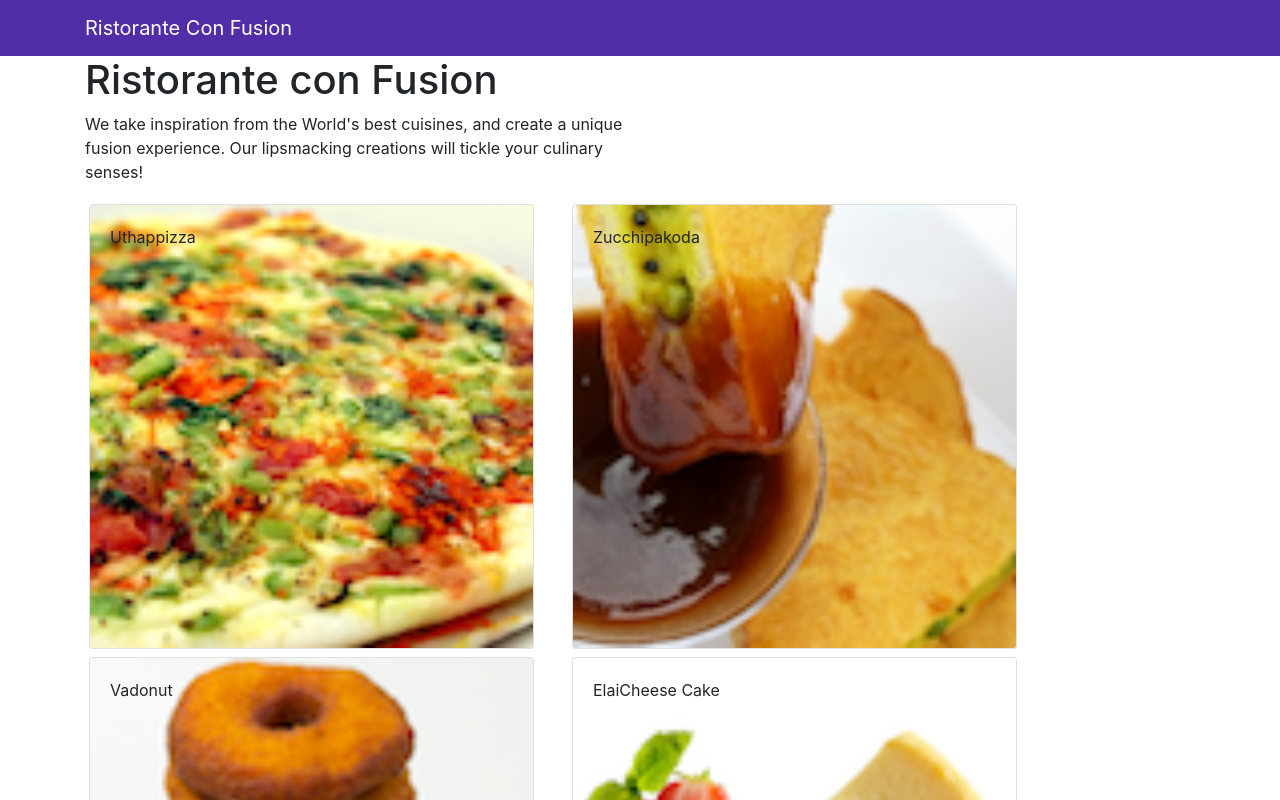
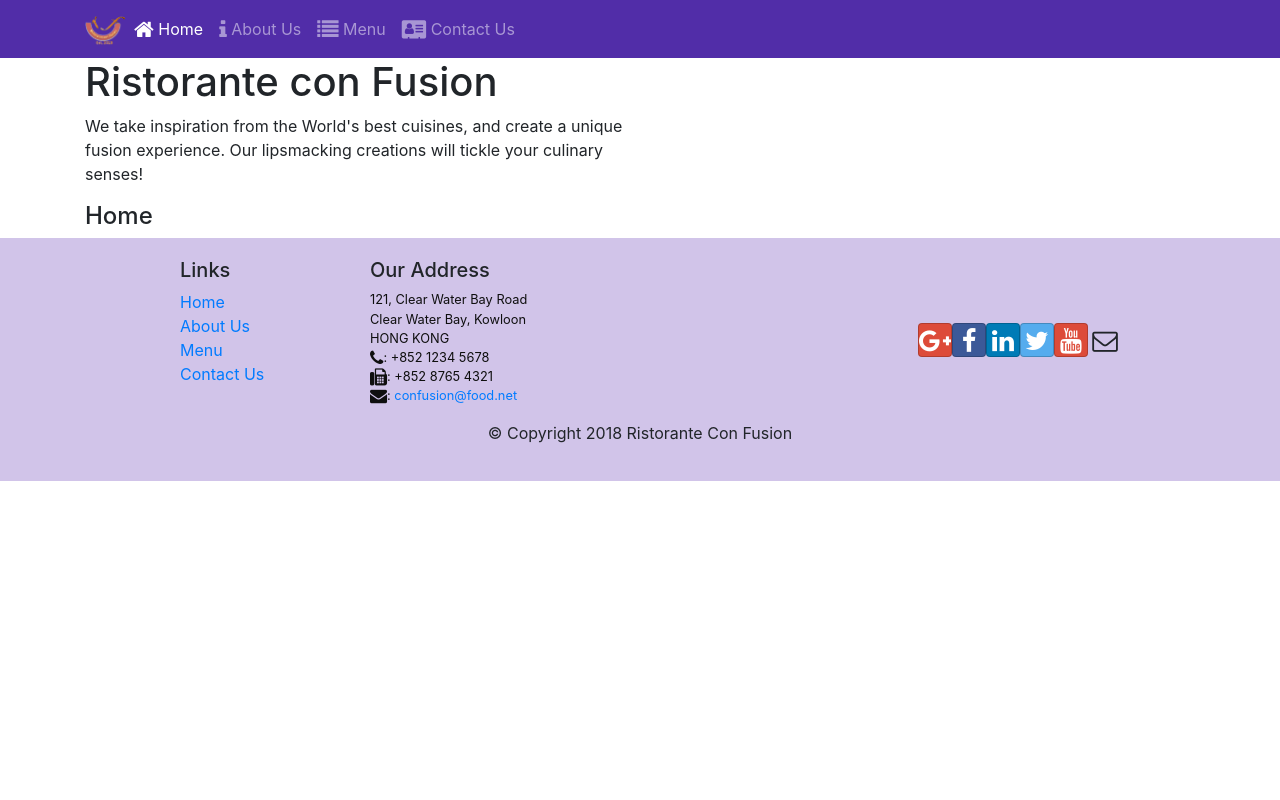
Before and after one commit to Quang167/Ferm201-ReactJS, a React (Create React App) app in the folder my-app/: page /home in a window 1280 px wide. Shown: the top 800 px of the page. Built offline with nearby package versions, Linux system fonts and the light colour scheme.

Commit message:
React Router

```diff
--- a/my-app/package.json
+++ b/my-app/package.json
@@ -12,6 +12,7 @@
     "popper.js": "^1.16.1",
     "react": "^18.2.0",
     "react-dom": "^18.2.0",
+    "react-router-dom": "4.2.2",
     "react-scripts": "5.0.1",
     "reactstrap": "^9.1.10",
     "web-vitals": "^2.1.4"
--- a/my-app/src/App.js
+++ b/my-app/src/App.js
@@ -1,63 +1,26 @@
 import './App.css';
 import { Component } from 'react';
 import Main from './components/MainComponent';
-// import { Navbar, NavbarBrand } from 'reactstrap'
 // import { Media } from 'reactstrap';
-// import Menu from './components/MenuComponent';
-// import NavbarHeader from './components/Navbar';
-// import { DISHES } from './shared/dishes';
-// import ButtonCount from './components/ButtonCount';
-// import ParentComponent from './components/ButtonCount/button';
+import { DISHES } from './shared/dishes';
+import { BrowserRouter } from 'react-router-dom';
 
 
 
 
-// function App() {
-//   return (
-//     <>
-//     <div className="App">
-//       <NavbarHeader />
-//     {/* <Menu /> */}
-//   {/* <ButtonCount props="Hello"/> */}
-//   {/* <ParentComponent /> */}
-//     </div>
-//     </>
-//   );
-// }
+function App() {
+  return (
+    <>
+      <BrowserRouter>
+        <div className="App">
+          <Main />
+        </div>
+      </BrowserRouter>
 
-// Ex 25
-// class App extends Component {
-//   constructor(props) {
-//     super(props);
-//     this.state = {
-//       dishes: DISHES
-//     };
-//   }
-//   render() {
-//     return (
-//       <div className="App">
-//         <Navbar dark color="primary">
-//           <div className="container">
-//             <NavbarBrand href="/">Ristorante Con Fusion</NavbarBrand>
-//           </div>
-//         </Navbar>
-//         <Menu dishes={this.state.dishes} />
-//       </div>
-//     );
-//   }
-// }
-// Ex 25
-
-// Ex 26
-class App extends Component {
-
-  render() {
-    return (
-      <div className="App">
-        <Main />
-      </div>
-    );
-  }
+    </>
+  );
 }
 
+
+
 export default App;
--- a/my-app/src/components/FooterComponent.js
+++ b/my-app/src/components/FooterComponent.js
@@ -1,4 +1,5 @@
 import React from 'react';
+import { Link } from 'react-router-dom';
 
 function Footer(props) {
     return(
@@ -8,10 +9,11 @@
                 <div className="col-4 offset-1 col-sm-2">
                     <h5>Links</h5>
                     <ul className="list-unstyled">
-                        <li><a href="#">Home</a></li>
-                        <li><a href="#">About</a></li>
-                        <li><a href="#">Menu</a></li>
-                        <li><a href="contactus.html">Contact</a></li>
+                    <li><Link to='/home'>Home</Link></li>
+                        <li><Link to='/aboutus'>About Us</Link></li>
+                        <li><Link to='/menu'>Menu</Link></li>
+                        <li><Link to='/contactus'>Contact Us</Link></li>
+
                     </ul>
                 </div>
                 <div className="col-7 col-sm-5">
--- a/my-app/src/components/HeaderComponent.js
+++ b/my-app/src/components/HeaderComponent.js
@@ -1,16 +1,49 @@
 import React, { Component } from 'react';
-import { Navbar, NavbarBrand, } from 'reactstrap';
+import { Nav, Navbar, NavbarBrand, NavbarToggler, Collapse, NavItem,  } from 'reactstrap';
+import { NavLink } from 'react-router-dom';
 
+// Write class
 class Header extends Component {
+  constructor(props) {
+      super(props);
+
+      this.toggleNav = this.toggleNav.bind(this);
+      this.state = {
+        isNavOpen: false
+      };
+    }
+
+    toggleNav() {
+      this.setState({
+        isNavOpen: !this.state.isNavOpen
+      });
+    }
+
   render() {
       return(
-    <React.Fragment>
-      <Navbar dark>
+          <div>
+              <Navbar dark expand="md">
                   <div className="container">
-            <NavbarBrand href="/">Ristorante Con Fusion</NavbarBrand>
+                      <NavbarToggler onClick={this.toggleNav} />
+                      <NavbarBrand className="mr-auto" href="/"><img src='assets/images/logo.png' height="30" width="41" alt='Ristorante Con Fusion' /></NavbarBrand>
+                      <Collapse isOpen={this.state.isNavOpen} navbar>
+                          <Nav navbar>
+                          <NavItem>
+                              <NavLink className="nav-link"  to='/home'><span className="fa fa-home fa-lg"></span> Home</NavLink>
+                          </NavItem>
+                          <NavItem>
+                              <NavLink className="nav-link" to='/aboutus'><span className="fa fa-info fa-lg"></span> About Us</NavLink>
+                          </NavItem>
+                          <NavItem>
+                              <NavLink className="nav-link"  to='/menu'><span className="fa fa-list fa-lg"></span> Menu</NavLink>
+                          </NavItem>
+                          <NavItem>
+                              <NavLink className="nav-link" to='/contactus'><span className="fa fa-address-card fa-lg"></span> Contact Us</NavLink>
+                          </NavItem>
+                          </Nav>
+                      </Collapse>
                   </div>
               </Navbar>
-      {/* <Jumbotron> */}
                   <div className="container">
                       <div className="row row-header">
                           <div className="col-12 col-sm-6">
@@ -19,10 +52,70 @@
                           </div>
                       </div>
                   </div>
-       {/* </Jumbotron> */}
-    </React.Fragment>
+          </div>
       );
   }
 }
 
+//Write functional
+
+// const Header = () => {
+//   const [isNavOpen, setIsNavOpen] = useState(false);
+
+//   const toggleNav = () => {
+//     setIsNavOpen(!isNavOpen);
+//   };
+
+//   return (
+//     <div>
+//       <Navbar dark expand="md">
+//         <div className="container">
+//           <NavbarToggler onClick={toggleNav} />
+//           <NavbarBrand className="mr-auto" href="/">
+//             <img src="assets/images/logo.png" height="30" width="41" alt="Ristorante Con Fusion" />
+//           </NavbarBrand>
+//           <Collapse isOpen={isNavOpen} navbar>
+//             <Nav navbar>
+//               <NavItem>
+//                 <NavLink className="nav-link" to="/home">
+//                   <span className="fa fa-home fa-lg"></span> Home
+//                 </NavLink>
+//               </NavItem>
+//               <NavItem>
+//                 <NavLink className="nav-link" to="/aboutus">
+//                   <span className="fa fa-info fa-lg"></span> About Us
+//                 </NavLink>
+//               </NavItem>
+//               <NavItem>
+//                 <NavLink className="nav-link" to="/menu">
+//                   <span className="fa fa-list fa-lg"></span> Menu
+//                 </NavLink>
+//               </NavItem>
+//               <NavItem>
+//                 <NavLink className="nav-link" to="/contactus">
+//                   <span className="fa fa-address-card fa-lg"></span> Contact Us
+//                 </NavLink>
+//               </NavItem>
+//             </Nav>
+//           </Collapse>
+//         </div>
+//       </Navbar>
+//       <Jumbotron>
+//         <div className="container">
+//           <div className="row row-header">
+//             <div className="col-12 col-sm-6">
+//               <h1>Ristorante con Fusion</h1>
+//               <p>
+//                 We take inspiration from the World's best cuisines, and create a unique fusion experience. Our lipsmacking
+//                 creations will tickle your culinary senses!
+//               </p>
+//             </div>
+//           </div>
+//         </div>
+//       </Jumbotron>
+//     </div>
+//   );
+// };
+
+
 export default Header;
--- /dev/null
+++ b/my-app/src/components/HomeComponent.js
@@ -0,0 +1,11 @@
+import React from 'react';
+
+function Home(props) {
+    return(
+      <div className="container">
+        <h4>Home</h4>
+      </div>
+    );
+}
+
+export default Home;
--- a/my-app/src/components/MainComponent.js
+++ b/my-app/src/components/MainComponent.js
@@ -5,6 +5,8 @@
 import { DISHES } from '../shared/dishes';
 import Header from './HeaderComponent';
 import Footer from './FooterComponent';
+import Home from './HomeComponent';
+import { Switch, Route, Redirect } from 'react-router-dom';
 
 class Main extends Component {
 
@@ -21,17 +23,24 @@
     }
 
     render() {
+
+        const HomePage = () => {
+            return (
+                <Home />
+            );
+        }
         return (
             <div>
-                {/* <Navbar dark color="primary">
-                    <div className="container">
-                        <NavbarBrand href="/">Ristorante Con Fusion</NavbarBrand>
-                    </div>
-                </Navbar> */}
                 <Header />
-                <Menu dishes={this.state.dishes} onClick={(dishId) => this.onDishSelect(dishId)} />
-                <DishDetail dish={this.state.dishes.filter((dish) => dish.id === this.state.selectedDish)[0]} />
+
+                <Switch>
+                    <Route path='/home' component={HomePage} />
+                    <Route exact path='/menu' component={() => <Menu dishes={this.state.dishes} />} />
+                    <Redirect to="/home" />
+                </Switch>
+
                 <Footer />
+
             </div>
         );
     }
--- a/my-app/src/components/MenuComponent.js
+++ b/my-app/src/components/MenuComponent.js
@@ -1,11 +1,12 @@
 import React from 'react';
-import { Card, CardImg, CardImgOverlay,
-    CardTitle } from 'reactstrap';
+import {
+    Card, CardImg, CardImgOverlay,
+    CardTitle
+} from 'reactstrap';
 
-    function RenderMenuItem ({dish, onClick}) {
+function RenderMenuItem({ dish, onClick }) {
     return (
-            <Card
-                onClick={() => onClick(dish.id)}>
+        <Card>
             <CardImg width="100%" src={dish.image} alt={dish.name} />
             <CardImgOverlay>
                 <CardTitle>{dish.name}</CardTitle>
@@ -18,7 +19,7 @@
 
     const menu = props.dishes.map((dish) => {
         return (
-                <div className="col-12 col-md-5 m-1"  key={dish.id}>
+            <div className="col-12 col-md-5 m-1" key={dish.id}>
                 <RenderMenuItem dish={dish} onClick={props.onClick} />
             </div>
         );
```
Also changed, not shown: my-app/src/index.js (+9 -4 lines), 1 other file (tests, documents, lock files or other folders). Lines whose indentation alone changed are shown as unchanged.
